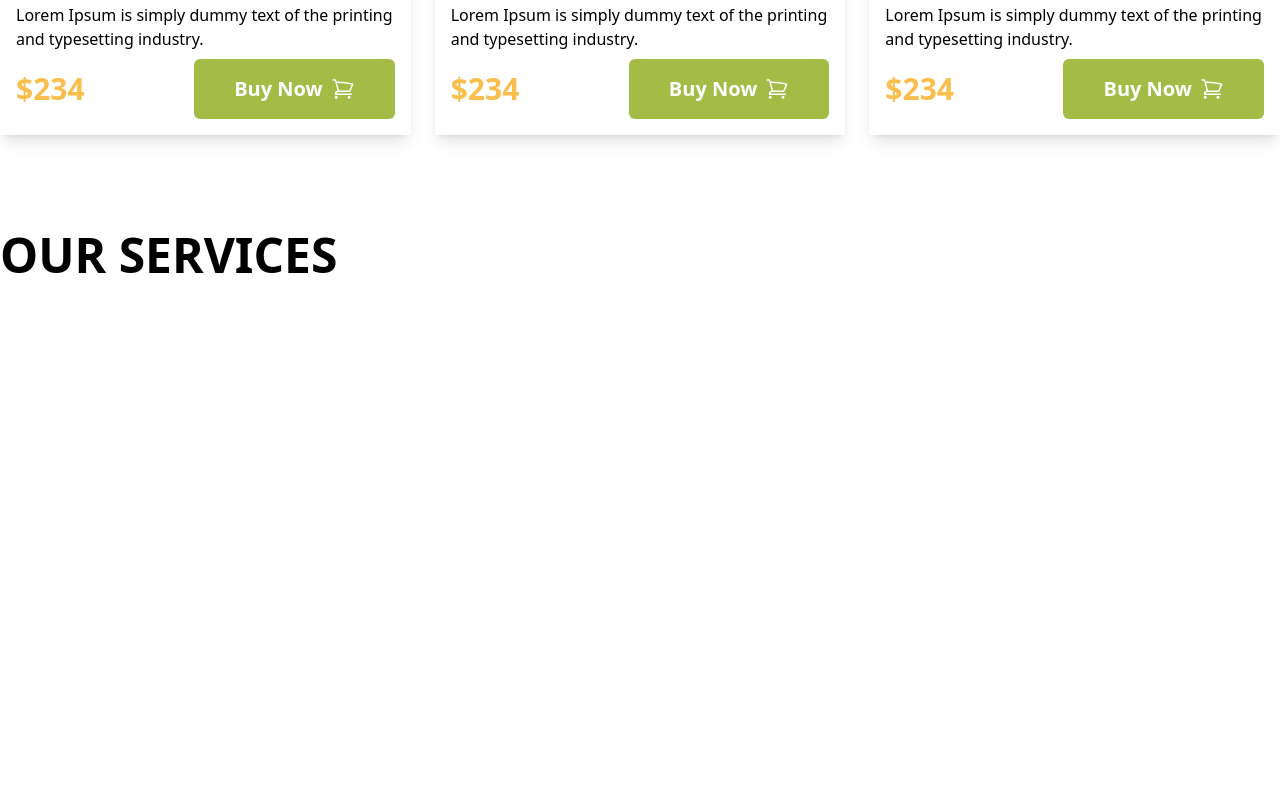
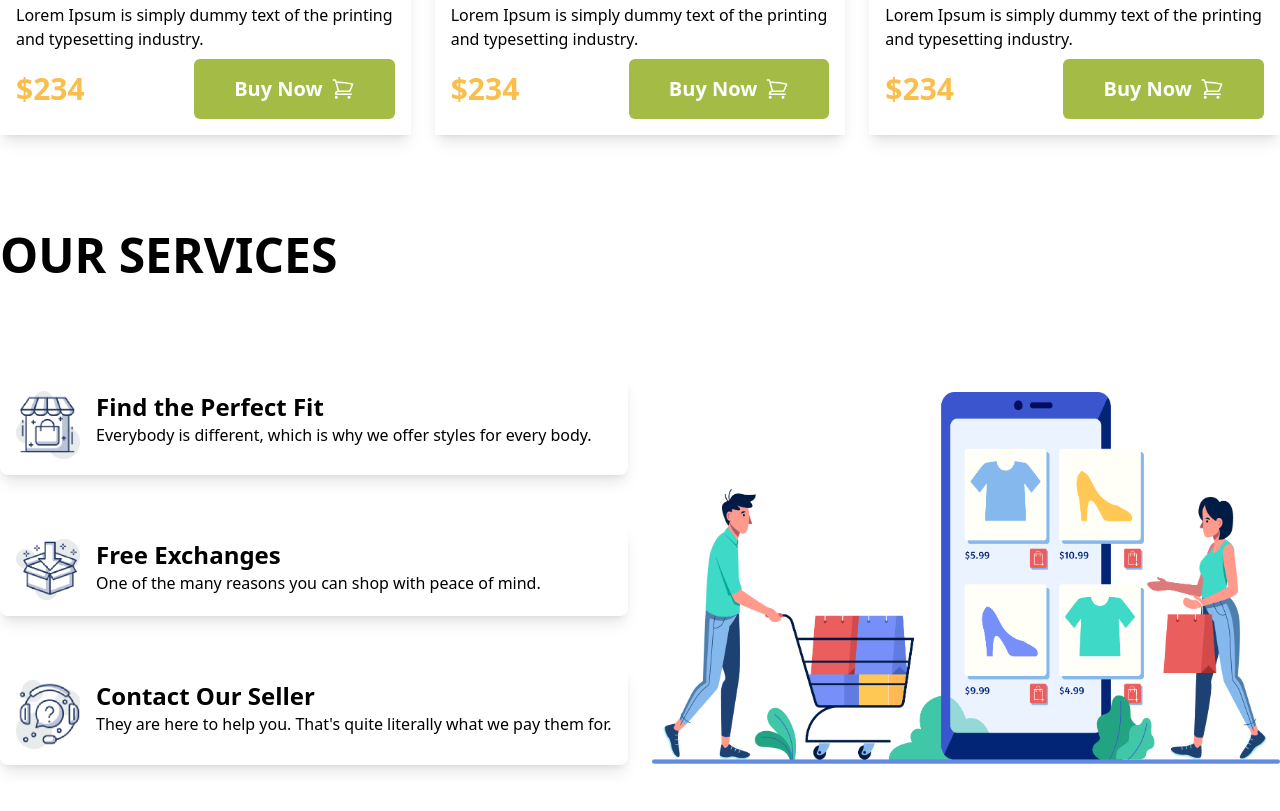
Before and after one commit to SuraiyaAkterTrishna/penguine-fashion-tailwind, a plain HTML site: page index.html in a window 1280 px wide. Shown: the part 2277-3088 px from the top of the page. Before the commit the page ends 2652 px from the top, so only its background shows below. Drawn offline with nearby package versions, Linux system fonts and the light colour scheme.

Commit message:
services seciton done

```diff
--- a/index.html
+++ b/index.html
@@ -187,9 +187,42 @@
       services start
       ------------------------------------------------------------------------------------------------------
     -->
-    <section class="services container mx-auto">
+    <section class="services container mx-auto mb-24">
       <h1 class="text-5xl uppercase font-bold pb-24">Our Services</h1>
-
+      <div class="card lg:grid grid-cols-2 justify-center items-center gap-6">
+        <div class="services space-y-12 ">
+          <div class="service-details flex gap-4 p-4 rounded-lg shadow-lg">
+            <div class="card-img w-16">
+              <img src="icons/image 12.png" alt="">
+            </div>
+            <div class="card-detail">
+              <h4 class="text-2xl font-bold">Find the Perfect Fit</h4>
+              <p>Everybody is different, which is why we offer styles for every body.</p>
+            </div>
+          </div>
+          <div class="service-details flex gap-4 p-4 rounded-lg shadow-lg">
+            <div class="card-img w-16">
+              <img src="icons/image 13.png" alt="">
+            </div>
+            <div class="card-detail">
+              <h4 class="text-2xl font-bold">Free Exchanges</h4>
+              <p>One of the many reasons you can shop with peace of mind.</p>
+            </div>
+          </div>
+          <div class="service-details flex gap-4 p-4 rounded-lg shadow-lg">
+            <div class="card-img w-16">
+              <img src="icons/image 14.png" alt="">
+            </div>
+            <div class="card-detail">
+              <h4 class="text-2xl font-bold">Contact Our Seller</h4>
+              <p>They are here to help you. That's quite literally what we pay them for.</p>
+            </div>
+          </div>
+        </div>
+        <div class="services-thumbnail pt-4">
+          <img src="images/shopping.png" alt="">
+        </div>
+      </div>
     </section>
   </main>
   <footer>
```
